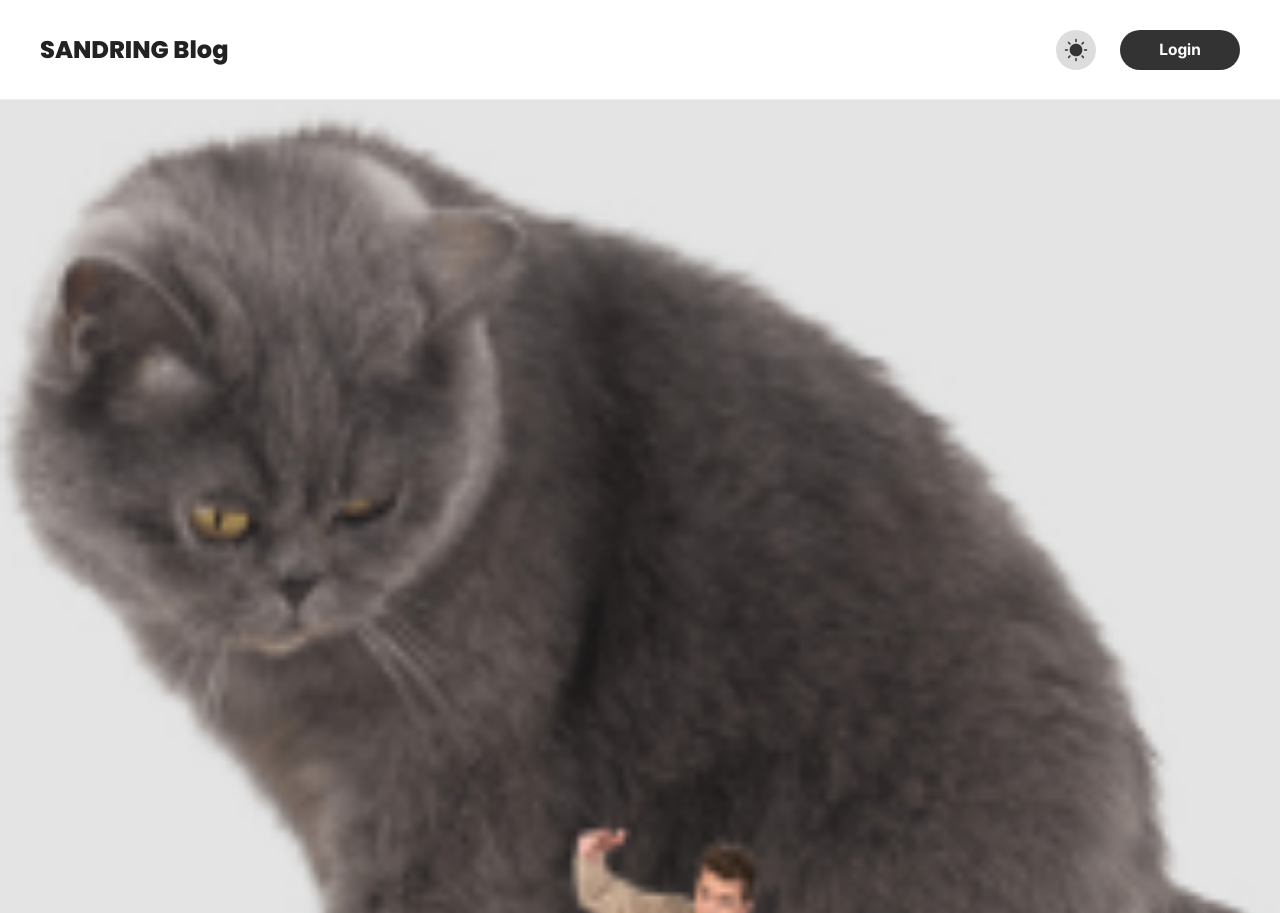
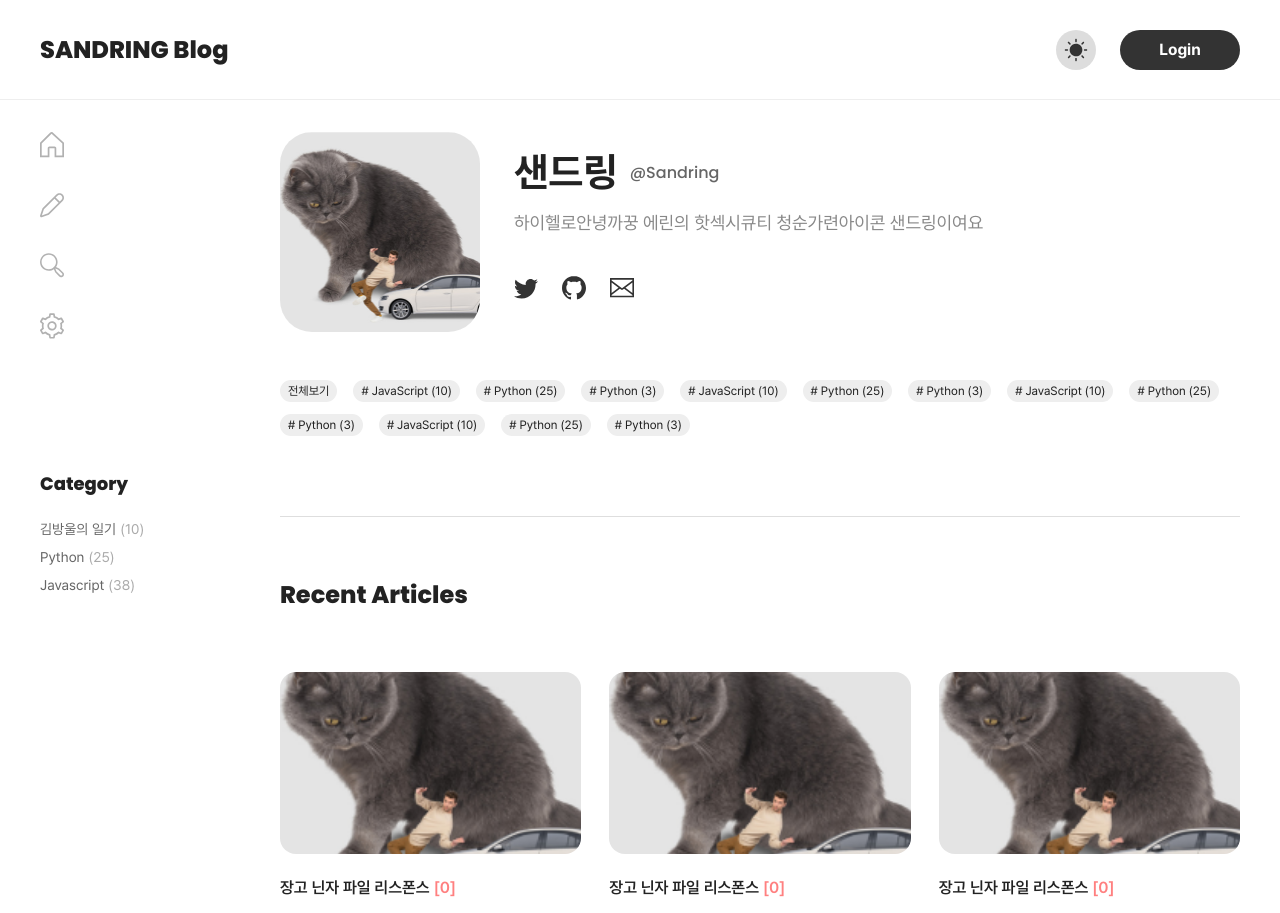
Before and after one commit to Discord-Bangul-e-bot/Blog, a Next.js app: page / in a window 1280 px wide. Shown: the top 913 px of the page. Built offline with nearby package versions, Linux system fonts and the light colour scheme.

Commit message:
style: article styling

```diff
--- a/components/common/Article.tsx
+++ b/components/common/Article.tsx
@@ -24,14 +24,26 @@ export const Article: React.FC<ArticlePropsType> = (props) => {
       <li className='Article'>
         <Link href={props.link}>
           <div className='Article__thumb'>
-            <AutoHeightImageView src={SAMPLE01} alt='thumbnail image' />
-            <div className='Article__title-container'>
-              <h3 className='Article__title'>{props.title}</h3>
-              <span className='Article__comment'>{`${props.comment}`}</span>
-            </div>
-            <p className='Article__content'>{props.content}</p>
-            <TagList list={props.tag} />
+            <AutoHeightImageView
+              src={SAMPLE01}
+              objectFit='cover'
+              alt='thumbnail image'
+            />
           </div>
+          <div className='Article__title-container'>
+            <h3 className='Article__title'>{props.title}</h3>
+
+            <span className='Article__comment'>
+              {' '}
+              {'['}
+              {`${props.comment}`}
+              {']'}
+            </span>
+          </div>
+          <p className='Article__content'>{props.content}</p>
+          {props.tag && (
+            <TagList className='Article__TagList' list={props.tag} />
+          )}
         </Link>
       </li>
     </>
@@ -47,7 +59,7 @@ type ArticlePropsType = {
   id: number;
   title: string;
   content: string;
-  tag: TagPropsType[];
+  tag?: TagPropsType[];
   comment: number;
   link: string;
 };
--- a/components/common/TagList.tsx
+++ b/components/common/TagList.tsx
@@ -18,7 +18,7 @@ export const Tag = (props: TagPropsType) => {
   const getText = useMemo((): JSX.Element => {
     return (
       <>
-        {props.hash && props.hash}
+        {props.hash && '# '}
         {props.name}
         {props.number ? (
           <span className='Tag__number'>{` (${props.number})`}</span>
--- a/src/styles/common/global.scss
+++ b/src/styles/common/global.scss
@@ -62,6 +62,7 @@ input[type="number"] {
 }
 
 #__next {
+  overflow: hidden;
   min-height: 100vh;
   position: relative;
 }
--- /dev/null
+++ b/src/styles/components/common/Article.scss
@@ -0,0 +1,42 @@
+.Article {
+
+  &List {
+    display: grid;
+    grid-template-columns: 1fr 1fr 1fr;
+    gap: 8rem 2.8rem;
+  }
+
+  &__thumb {
+    width: 100%;
+    height: 18.2rem;
+    position: relative;
+    border-radius: 1.6rem;
+    overflow: hidden;
+  }
+
+  &__title {
+    @include subtitle2_semibold;
+    color: $text_05;
+
+    &-container {
+      @include flex(flex-start, center, 0.4rem);
+      margin-top: 2.4rem;
+    }
+  }
+
+  &__content {
+    @include body_regular;
+    color: $text_03;
+    margin-top: 1.6rem;
+  }
+
+  &__TagList {
+    @extend .TagList;
+    margin-top: 3.2rem;
+  }
+
+  &__comment {
+    @include subtitle2_semibold;
+    color: #FF8080;
+  }
+}
--- a/src/styles/page/Main.scss
+++ b/src/styles/page/Main.scss
@@ -3,4 +3,23 @@
     @extend .TagList;
     margin-top: 4.8rem;
   }
+
+  &__Article {
+    &-section {
+      margin-top: 8rem;
+      padding-top: 6rem;
+      border-top: 0.1rem solid $border_02;
+    }
+
+    &-title {
+      @include h2_bold;
+      @include poppins;
+      color: $text_05;
+    }
+
+    &List {
+      @extend .ArticleList;
+      margin-top: 6rem;
+    }
+  }
 }
--- a/src/styles/style.scss
+++ b/src/styles/style.scss
@@ -10,6 +10,9 @@
 @import 'src/styles/components/common/Category.scss';
 @import 'src/styles/components/common/Profile.scss';
 @import 'src/styles/components/common/TagList.scss';
+@import 'src/styles/components/common/Article.scss';
+
+// NOTE layout
 @import 'src/styles/components/common/layout/Header.scss';
 @import 'src/styles/components/common/layout/Footer.scss';
 @import 'src/styles/components/common/layout/Page.scss';
```
